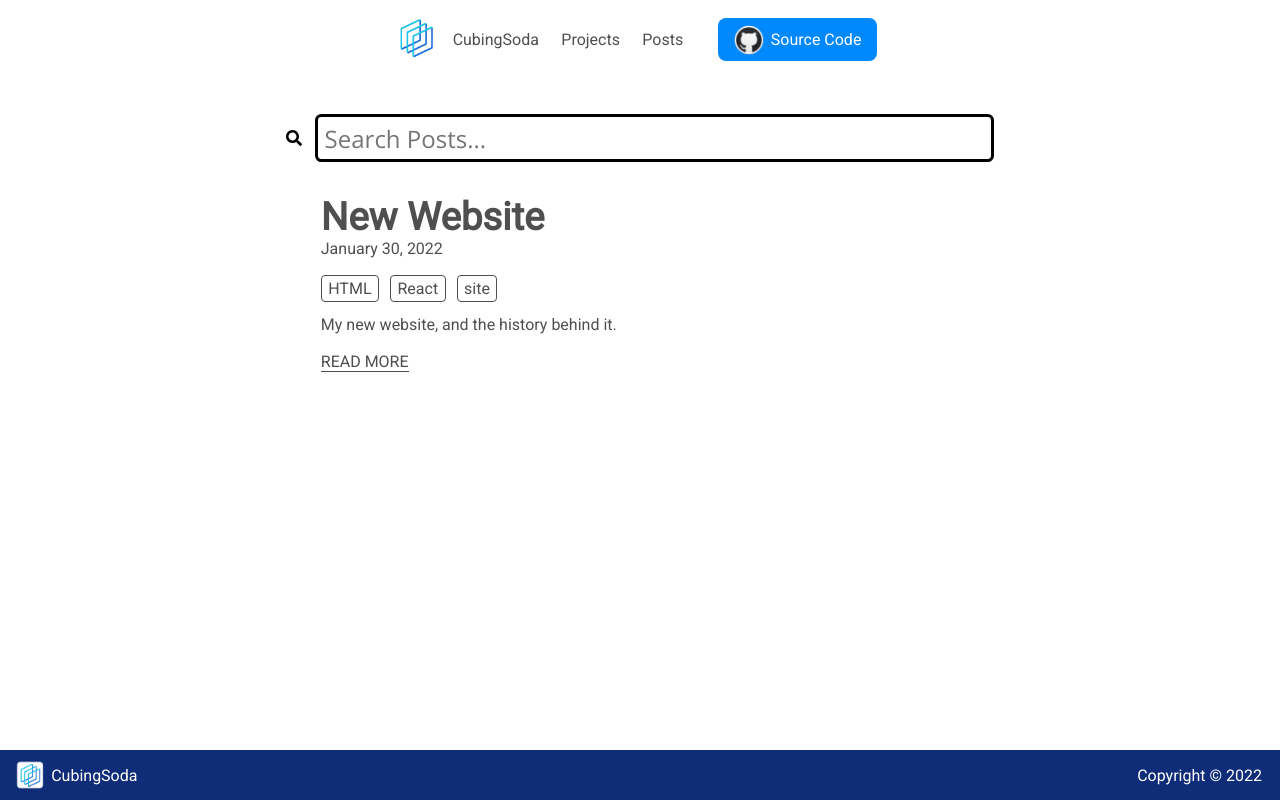
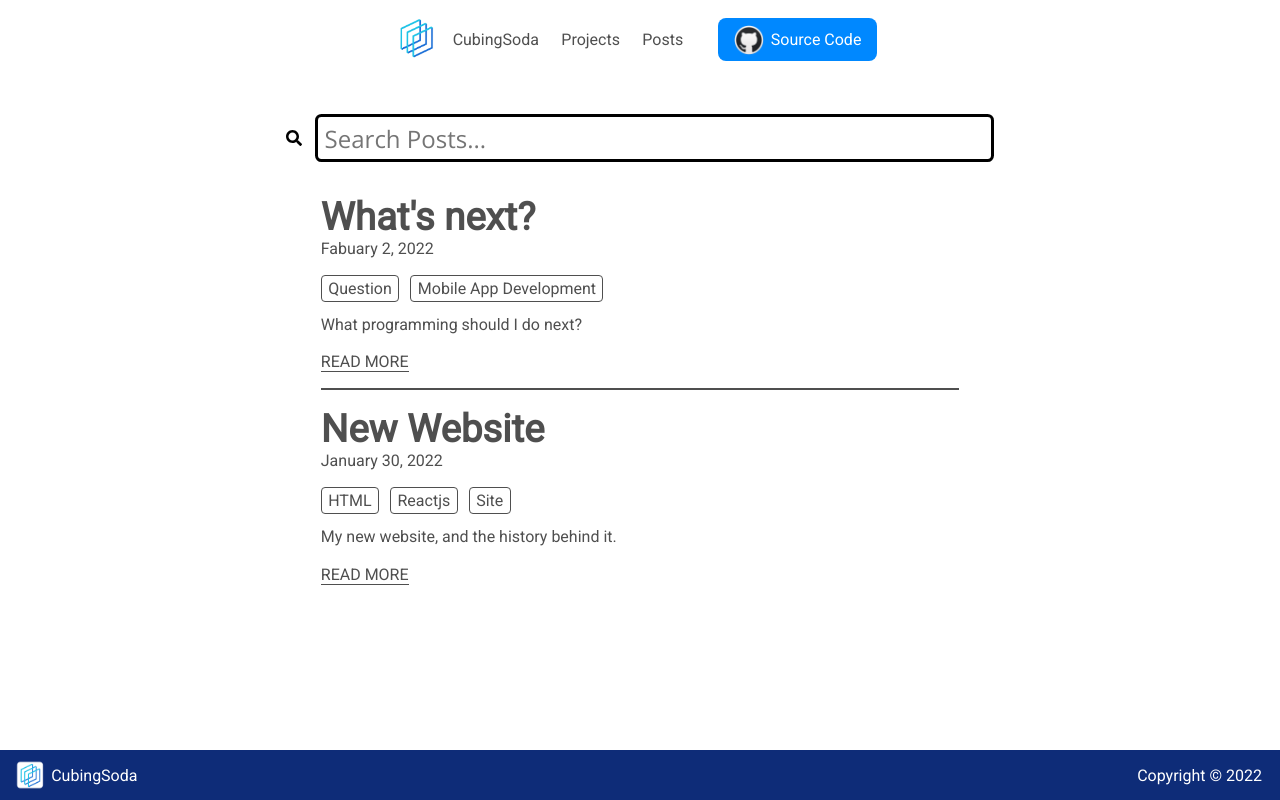
Before and after one commit to henryhuangbc/beta, a Next.js app: page /posts in a window 1280 px wide. Built offline with nearby package versions, Linux system fonts and the light colour scheme.

Commit message:
add "what's next" post

```diff
--- a/lib/posts/new-site.md
+++ b/lib/posts/new-site.md
@@ -2,7 +2,7 @@
 title: "New Website"
 desc: "My new website, and the history behind it."
 date: "January 30, 2022"
-tags: [HTML, React, site]
+tags: [HTML, Reactjs, Site]
 ---
 
 Hello, this is my new website. I started web development in May 2021, when [Andrew Chen](https://github.com/actiniumn404) invited me to make a web-based AMC 8 Problem Generator. We also invited [SealsRock12](https://github.com/sealsrock12) and [Nhv24](https://github.com/nhv24). That's around the time I made my personal website, using plain HTML, CSS, and JavaScript, using bad practices such as using `<br />` for margining, maniculating the DOM with `.innerHTML` (at least use `innerText`), etc. I learned React in October 2021, and had fun with it. I also looked at Svelte and loved the simplicity. However, I learned React because it was the most popular (just to start off). In December, I started working on a programming quiz with SealsRock12, which is released [here](/projects).
--- /dev/null
+++ b/lib/posts/whats-next.md
@@ -0,0 +1,12 @@
+---
+title: "What's next?"
+desc: "What programming should I do next?"
+date: "Fabuary 2, 2022"
+tags: [Question,  Mobile App Development]
+---
+
+Hello again,
+
+I started Python programming in summer 2020, with [AoPS's Introduction to Python Course](https://artofproblemsolving.com/school/course/python1). I learned basic things like variables, functions, data types, etc. A year later, I messed around with the Tkinter library and OOP. I made a [GUI PY to EXE convertor](https://github.com/cubingsoda/py-to-exe). A few months after that, I learned the core concepts of HTML, CSS, and JS. That's when I made the first version of my personal website. I also made a few userscripts and CSS for AoPS Blogs. In November 2021, I learned React.js and Next.js sometime. I saw how useful frameworks are, compared to vanilla JS. Finall, I looked at iOS/Android development a few weeks ago, but it costs money. I don't think paying 99$ a year to maintain an iOS app is worth it (where I am at right now). Even deploying a Chrome extention costs 5$.
+
+So what should I do? Learn a new framework or a language? Email me at <cubingsoda@gmail.com>.
--- a/pages/posts/index.js
+++ b/pages/posts/index.js
@@ -9,7 +9,7 @@ import PostSearch from "components/PostSearch";
 import { useState } from "react";
 
 export default function SinglePost({ allPosts }) {
-  const [shown, setShown] = useState(allPosts);
+  const [shown, setShown] = useState(allPosts.reverse());
 
   return (
     <>
```
